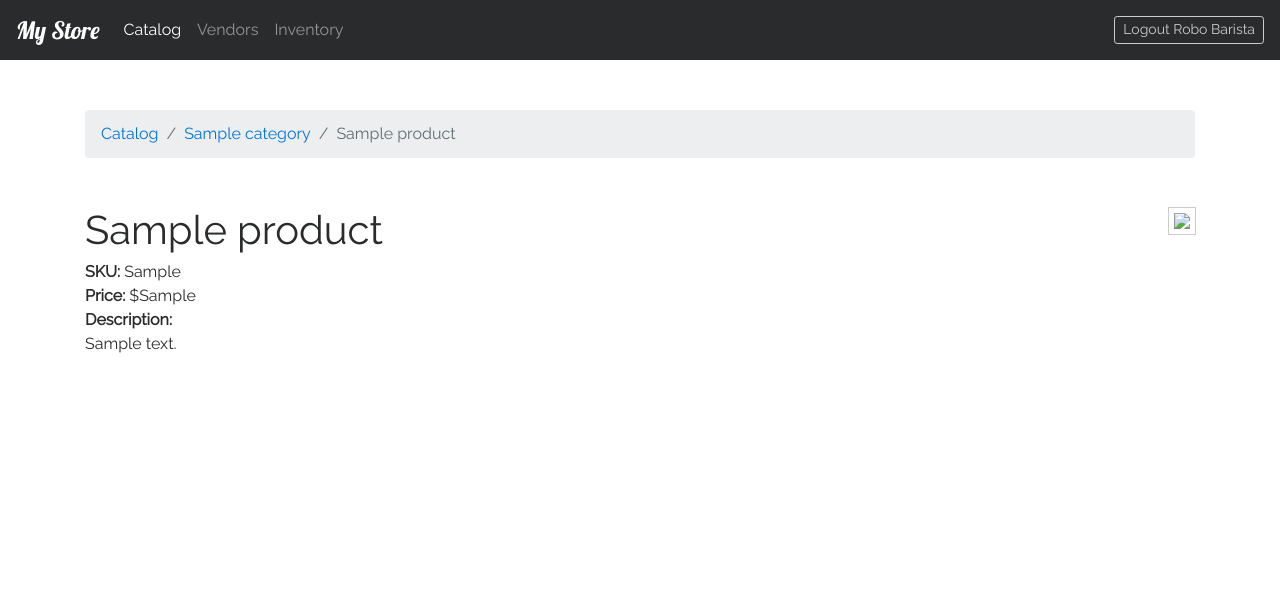
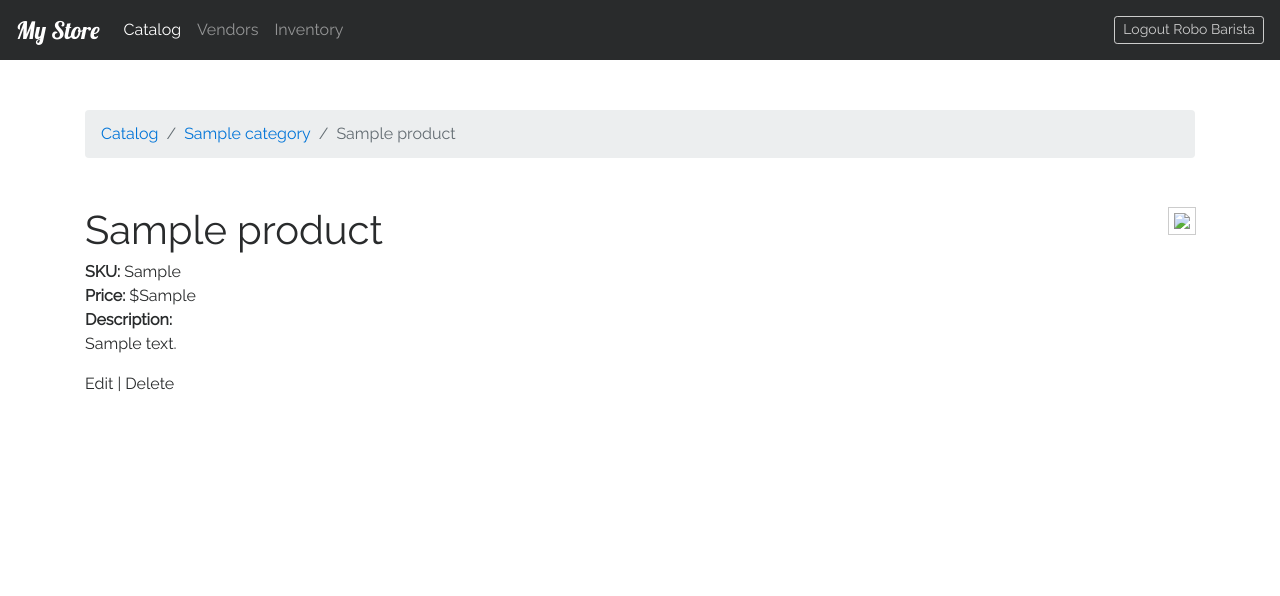
Before and after one commit to zenzillo/store-catalog, a Flask app: a page that uses templates/product/detail.html in a window 1280 px wide. Shown: the top 596 px of the page. Run offline with Flask 2, Linux system fonts and the light colour scheme; a user stored in the database is signed in; tables that the repository leaves empty hold one stand-in row (values such as "Sample post"); some libraries are stand-ins or nearby versions.

Commit message:
Determine if logged in user is product owner

```diff
--- a/application.py
+++ b/application.py
@@ -249,7 +249,15 @@ def showProduct(category_name, product_name):
     category = session.query(Category).filter_by(name=category_name).first()
     #categories = session.query(Category).order_by(asc(Category.name))
     product = session.query(Product).filter_by(name=product_name).first()
-    return render_template('product/detail.html', product=product, category=category)
+    print(product.user_id)
+    print(login_session['user_id'])
+    # Determine if logged in user is product owner
+    if product.user_id == login_session['user_id']:
+        user_can_edit = 1
+    else:
+        user_can_edit = 0
+
+    return render_template('product/detail.html', product=product, category=category, user_can_edit = user_can_edit)
 
 
 # Edit a restaurant
--- a/templates/product/detail.html
+++ b/templates/product/detail.html
@@ -17,6 +17,9 @@
 			<b>Price:</b> ${{product.price}}<br>
 			<b>Description:</b><br>
 			<p>{{product.description}}</p>
+			{% if user_can_edit == 1 %}
+				Edit | Delete
+			{% endif %}
 		</div>
 		<div class="col-md-5 photo-box">
 			<img src="http://via.placeholder.com/350x350">
```
